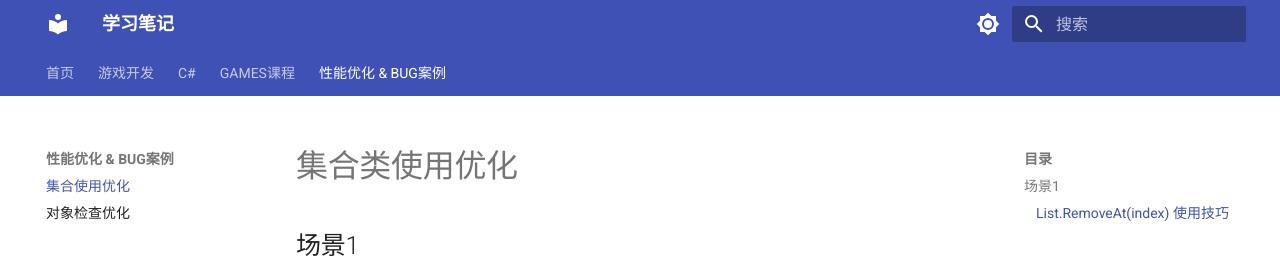
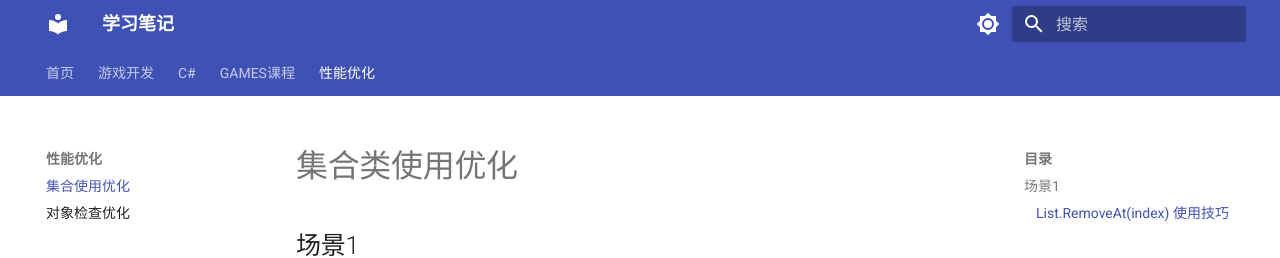
Before and after one commit to Junzzzz/study-docs, an MkDocs documentation site: the page built from docs/optimization/collection.md, in a window 1280 px wide and 1377 px high. Shown: the top 258 px of the window. Built offline with MkDocs 1.6.1 and Material for MkDocs 9.7.7, drawn with Linux system fonts in a browser that asks for light colours.

Commit message:
修改菜单

```diff
--- a/mkdocs.yml
+++ b/mkdocs.yml
@@ -114,7 +114,8 @@
       - 'AssetBundle': game/unity/assetbundle.md
       - '协程': game/unity/coroutine.md
       - 'LayerMask': game/unity/layer-mask.md
-
+      - '注意点':
+        - '序列化字段置空': game/unity/tips/set-serieralized-field-null.md
     - '物理':
       - '碰撞检测': game/physics/collision-detection.md
       - '旋转': game/physics/rotation.md
@@ -128,7 +129,7 @@
         - '课程 1-5 总结': games-course/games101/summary-1-5.md
         - '课程 5-7 总结': games-course/games101/summary-5-7.md
         - '课程 7-10 总结': games-course/games101/summary-7-10.md
-  - '性能优化 & BUG案例':
+  - '性能优化':
     - '集合使用优化' :  optimization/collection.md
     - '对象检查优化' :  optimization/unity-null-object-check.md
   # - '网络':
```
